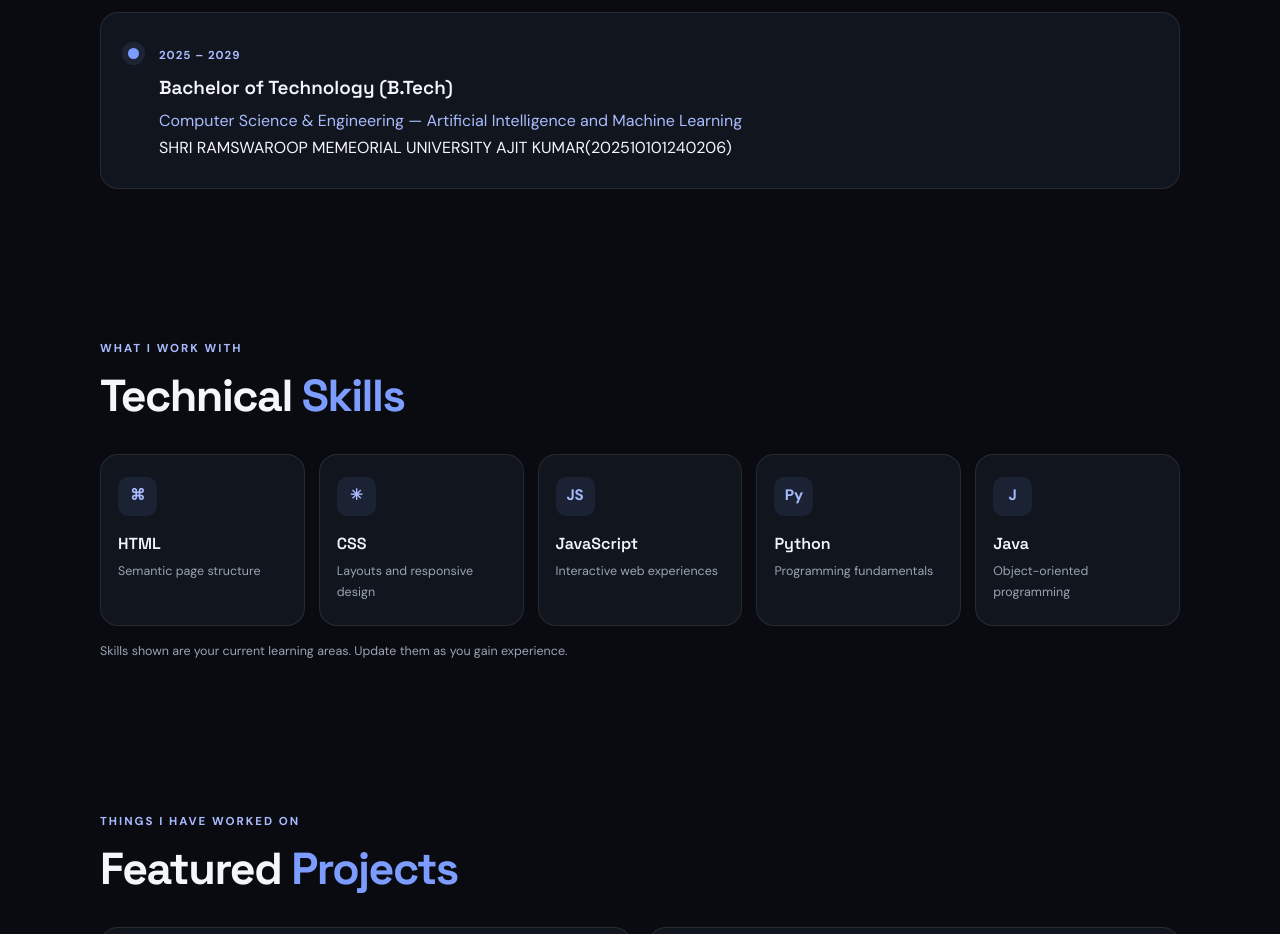
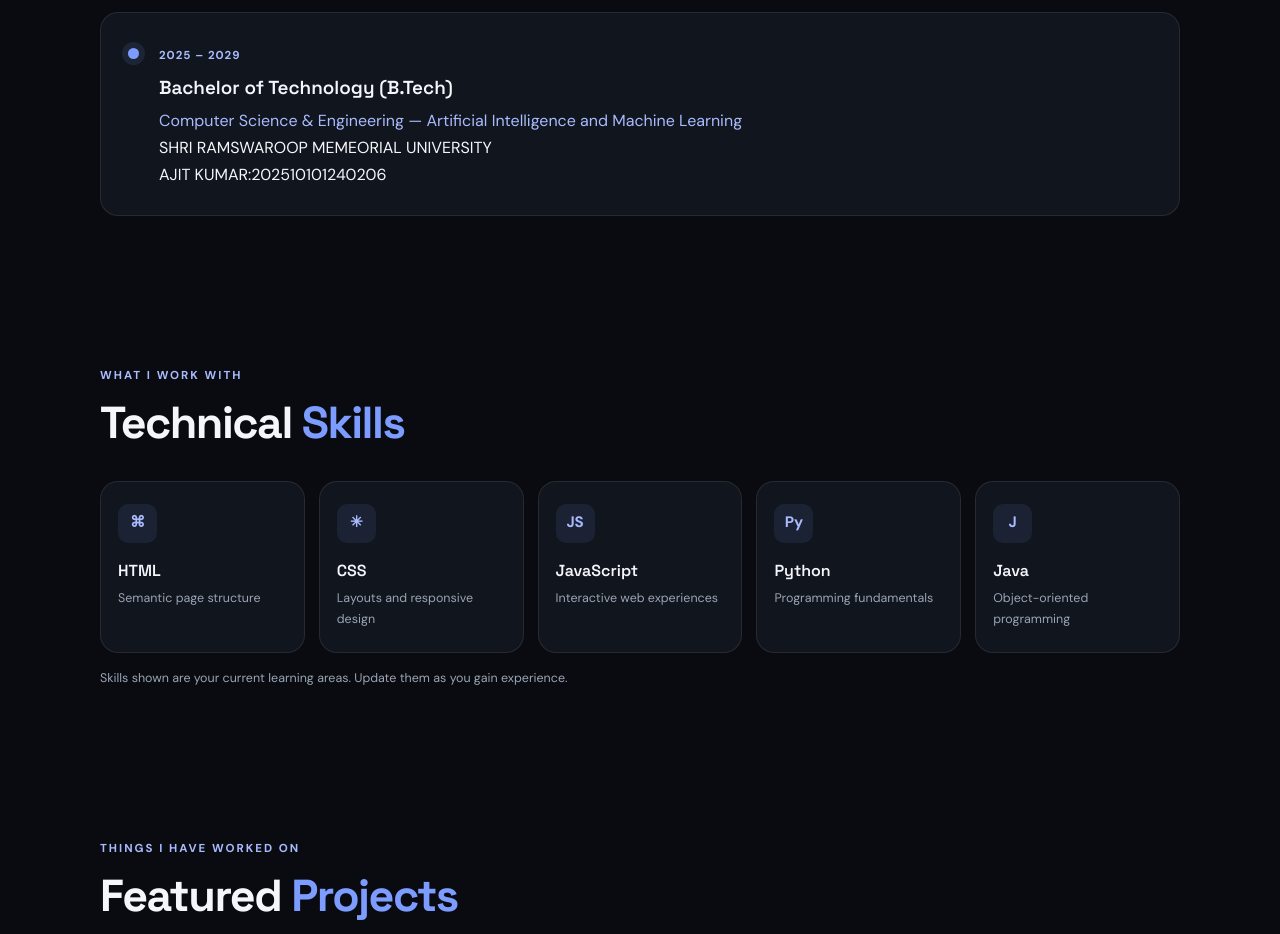
Before and after one commit to Ajit3408/portfolio, a plain HTML site: page index.html in a window 1280 px wide. Shown: the part 1420-2354 px from the top of the page. Drawn offline with Linux system fonts and the light colour scheme.

Commit message:
Refactor educational details in index.html
Updated educational details formatting in index.html.

```diff
--- a/index.html
+++ b/index.html
@@ -89,8 +89,8 @@
           <span class="date-label">2025 – 2029</span>
           <h3>Bachelor of Technology (B.Tech)</h3>
           <p class="accent-text">Computer Science &amp; Engineering — Artificial Intelligence and Machine Learning</p>
-          <p class="unmuted">SHRI RAMSWAROOP MEMEORIAL UNIVERSITY
-                             AJIT KUMAR(202510101240206) </p>
+          <p class="unmuted">SHRI RAMSWAROOP MEMEORIAL UNIVERSITY  </p>
+          <p class="unmuted">AJIT KUMAR:202510101240206  </p>
         </div>
       </article>
     </section>
```
